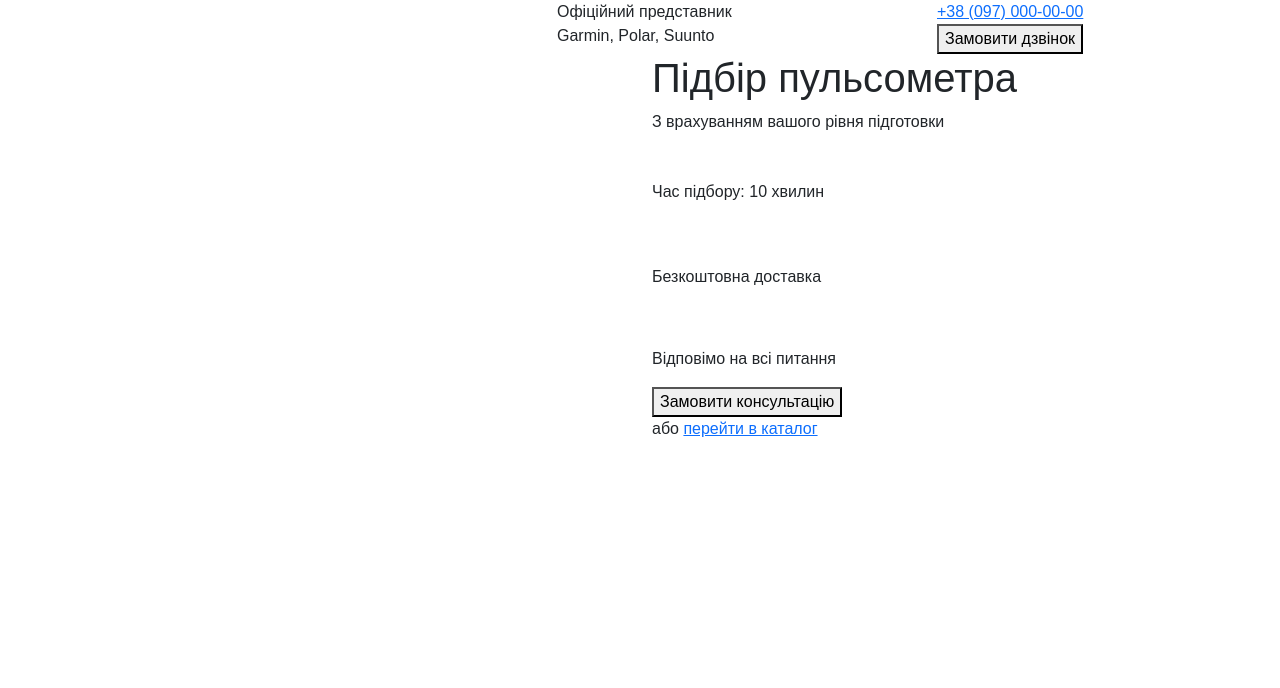
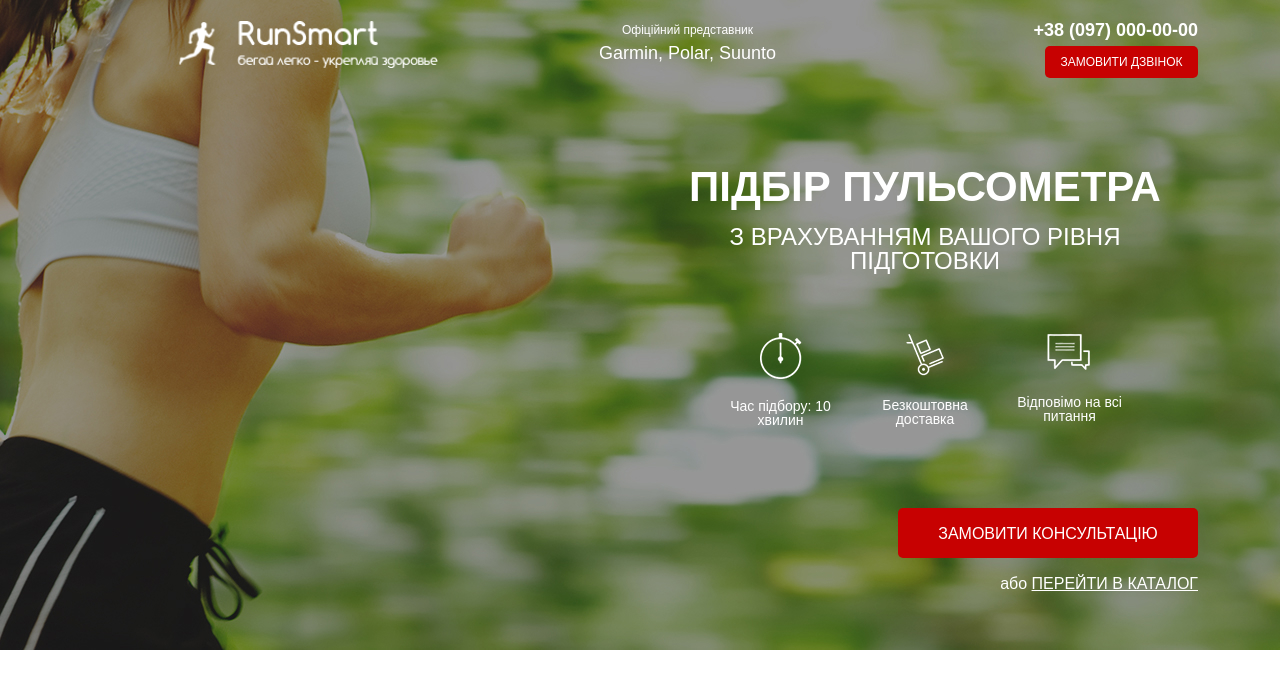
Before and after one commit to BlindMan777/RunSmart, a website: page src/index.html in a window 1280 px wide. Drawn offline with Linux system fonts and the light colour scheme.

Commit message:
First screen styles

```diff
--- a/src/sass/_general.sass
+++ b/src/sass/_general.sass
@@ -0,0 +1,116 @@
+.site_btn
+    display: block
+    width: 153px
+    height: 32px
+    background: #C70101
+    border-radius: 5px
+    border: none
+    font-style: normal
+    font-weight: 500
+    font-size: 12px
+    line-height: 19px
+    text-align: center
+    text-transform: uppercase
+    color: $text_color
+header
+    position: relative
+    padding: 21px 0 5px 0
+    height: 75px
+    .logo
+        display: block
+        width: 100%
+        &_img
+            width: 100%
+    .official
+        font-style: normal
+        font-weight: 500
+        font-size: 12px
+        text-align: center
+        color: $text_color
+        span
+            font-size: 18px
+            line-height: 29px
+    .number_block
+        display: flex
+        flex-direction: column
+        align-items: flex-end
+        .number_phone
+            text-decoration: none
+            font-style: normal
+            font-weight: 700
+            font-size: 18px
+            line-height: 18px
+            text-align: right
+            color: $text_color
+        .site_btn
+            margin-top: 7px
+.promo
+    padding: 166px 0 93px 0
+    position: absolute
+    top: 0
+    width: 100%
+    z-index: -1
+    min-height: 650px
+    background: url(../img/bg/first_screen_bg.jpg) center center/cover no-repeat
+    &_title
+        font-style: normal
+        font-weight: 700
+        font-size: 42px
+        line-height: 42px
+        text-align: center
+        text-transform: uppercase
+        color: $text_color
+    &_subtitle
+        margin-top: 17px
+        font-style: normal
+        font-weight: 500
+        font-size: 24px
+        line-height: 24px
+        text-align: center
+        text-transform: uppercase
+        color: $text_color
+    &_block
+        width: 424px
+        margin: 0 auto
+        margin-top: 60px
+        display: flex
+        justify-content: space-between
+        &_item
+            width: 135px
+            .promo_icon
+                display: block
+                margin: 0 auto
+            &_descr
+                margin-top: 20px
+                font-style: normal
+                font-weight: 500
+                font-size: 14px
+                line-height: 14px
+                text-align: center
+                color: $text_color
+    &_footer
+        position: relative
+        margin-top: 65px
+        .site_btn
+            position: absolute
+            right: 0
+            width: 300px
+            height: 50px
+            font-size: 16px
+        p
+            position: absolute
+            right: 0
+            top: 63px
+            font-style: normal
+            font-weight: 500
+            font-size: 16px
+            text-align: right
+            color: $text_color
+            a
+                font-style: normal
+                font-weight: 500
+                font-size: 16px
+                line-height: 25px
+                text-decoration-line: underline
+                text-transform: uppercase
+                color: $text_color
--- /dev/null
+++ b/src/sass/_variables.sass
@@ -0,0 +1 @@
+$text_color: #ffffff
--- a/src/sass/style.sass
+++ b/src/sass/style.sass
@@ -1,3 +1,4 @@
 *
     font-family: 'Museo', sans-serif
+@import "variables"
 @import "general"
```
Also changed, not shown: src/css/style.min.css.
